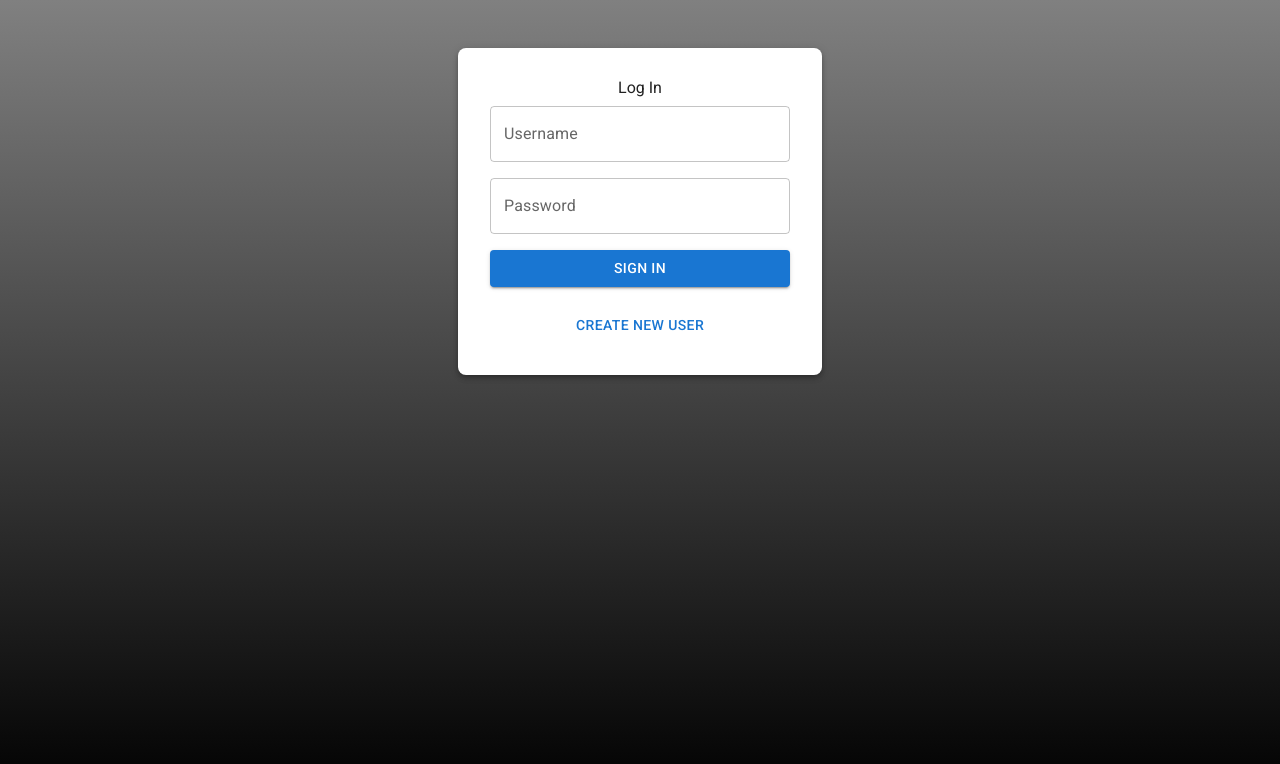
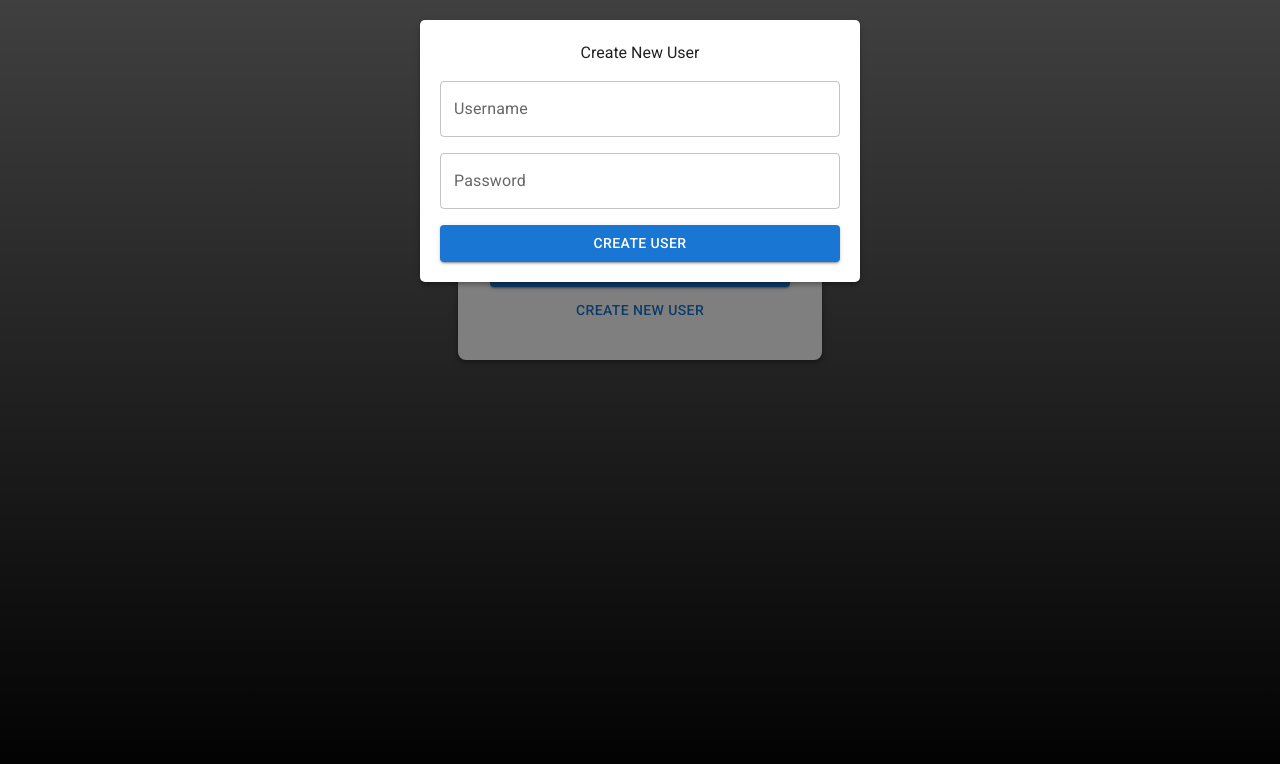
Before and after one commit to ferrarizaum/ValorantHub, a React (Create React App) app: page /login in a window 1280 px wide. Both pictures are taken after a click on the button "CREATE NEW USER". Shown: the top 764 px of the page. Built offline with nearby package versions, Linux system fonts and the light colour scheme.

Commit message:
adding new create user functionality

```diff
--- /dev/null
+++ b/src/api/Users/createUser.js
@@ -0,0 +1,25 @@
+const createUser = async (body) => {
+  console.log(body);
+  try {
+    const response = await fetch(
+      `${process.env.REACT_APP_BACKEND_ADDRESS}/user`,
+      {
+        method: "POST",
+        headers: {
+          "Content-Type": "application/json",
+        },
+        body: JSON.stringify(body),
+      }
+    );
+    if (!response.ok) {
+      throw new Error("Network response was not ok");
+    }
+
+    return response.json();
+  } catch (error) {
+    console.error("Error fetching data:", error);
+    throw error;
+  }
+};
+
+export default createUser;
--- /dev/null
+++ b/src/components/CreateUserForm.jsx
@@ -0,0 +1,101 @@
+import React, { useState } from "react";
+import { useForm } from "react-hook-form";
+import { Button, Modal, Paper, TextField, Typography } from "@mui/material";
+import { useMutation } from "@tanstack/react-query";
+import createUser from "../api/Users/createUser";
+
+const useCreateUser = () => {
+  return useMutation({
+    mutationFn: createUser,
+    onSuccess: () => {
+      console.log("User created successfully");
+    },
+    onError: (error) => {
+      console.error("Error creating user:", error);
+    },
+  });
+};
+
+function CreateUserForm() {
+  const [open, setOpen] = useState(false);
+  const {
+    register,
+    handleSubmit,
+    formState: { errors },
+  } = useForm();
+  const { mutate: createUserMutate, isLoading: isCreatingUser } =
+    useCreateUser();
+
+  const onSubmit = (data) => {
+    const newUser = {
+      userName: data.newUserName,
+      password: data.newPassword,
+    };
+    createUserMutate(newUser, {
+      onSuccess: () => {
+        setOpen(!open);
+      },
+    });
+  };
+
+  return (
+    <>
+      <div>
+        <Button onClick={() => setOpen(!open)}>Create new user</Button>
+        <Modal open={open} onClose={() => setOpen(!open)}>
+          <Paper
+            elevation={4}
+            style={{
+              textAlign: "center",
+              justifySelf: "center",
+              margin: 20,
+              padding: 20,
+              width: 400,
+              borderRadius: 5,
+            }}
+          >
+            <div style={{ marginTop: 5, marginBottom: 20 }}>
+              <h2>Create New User</h2>
+            </div>
+            <form onSubmit={handleSubmit(onSubmit)}>
+              <div style={{ marginBottom: 16 }}>
+                <TextField
+                  fullWidth
+                  label="Username"
+                  {...register("newUserName", {
+                    required: "Username is required",
+                  })}
+                  error={!!errors.newUserName}
+                  helperText={errors.newUserName?.message}
+                />
+              </div>
+              <div style={{ marginBottom: 16 }}>
+                <TextField
+                  fullWidth
+                  type="password"
+                  label="Password"
+                  {...register("newPassword", {
+                    required: "Password is required",
+                  })}
+                  error={!!errors.newPassword}
+                  helperText={errors.newPassword?.message}
+                />
+              </div>
+              <Button
+                variant="contained"
+                color="primary"
+                fullWidth
+                type="submit"
+                disabled={isCreatingUser}
+              >
+                {isCreatingUser ? "Creating user..." : "Create User"}
+              </Button>
+            </form>
+          </Paper>
+        </Modal>
+      </div>
+    </>
+  );
+}
+
+export default CreateUserForm;
--- a/src/pages/LoginPage.jsx
+++ b/src/pages/LoginPage.jsx
@@ -5,7 +5,46 @@ import Snackbar from "@mui/material/Snackbar";
 import fetchLogin from "../api/fetchLogin";
 import { useAuth } from "../components/context/AuthContext";
 import { useNavigate } from "react-router-dom";
-import { Button, Paper, TextField, Alert, Typography } from "@mui/material";
+import {
+  Button,
+  Paper,
+  TextField,
+  Alert,
+  Modal,
+  Typography,
+} from "@mui/material";
+import CreateUserForm from "../components/CreateUserForm";
+import NestedModal from "../components/test";
+
+function ChildModal() {
+  const [open, setOpen] = React.useState(false);
+  const handleOpen = () => {
+    setOpen(true);
+  };
+  const handleClose = () => {
+    setOpen(false);
+  };
+
+  return (
+    <React.Fragment>
+      <Button onClick={handleOpen}>Open Child Modal</Button>
+      <Modal
+        open={open}
+        onClose={handleClose}
+        aria-labelledby="child-modal-title"
+        aria-describedby="child-modal-description"
+      >
+        <div sx={{ width: 200 }}>
+          <h2 id="child-modal-title">Text in a child modal</h2>
+          <p id="child-modal-description">
+            Lorem ipsum, dolor sit amet consectetur adipisicing elit.
+          </p>
+          <Button onClick={handleClose}>Close Child Modal</Button>
+        </div>
+      </Modal>
+    </React.Fragment>
+  );
+}
 
 const useLogIn = () => {
   const navigate = useNavigate();
@@ -33,7 +72,11 @@ const LogInPage = () => {
   const [snackbarOpen, setSnackbarOpen] = useState(false);
 
   const onSubmit = async (data) => {
-    mutate(data, {
+    const loginData = {
+      userName: data.loginUserName,
+      password: data.loginPassword,
+    };
+    mutate(loginData, {
       onSuccess: () => setSnackbarOpen(true),
     });
   };
@@ -57,7 +100,9 @@ const LogInPage = () => {
             <TextField
               fullWidth
               label="Username"
-              {...register("userName", { required: "Username is required" })}
+              {...register("loginUserName", {
+                required: "Username is required",
+              })}
               error={!!errors.userName}
               helperText={errors.userName?.message}
             />
@@ -67,12 +112,13 @@ const LogInPage = () => {
               fullWidth
               type="password"
               label="Password"
-              {...register("password", { required: "Password is required" })}
+              {...register("loginPassword", {
+                required: "Password is required",
+              })}
               error={!!errors.password}
               helperText={errors.password?.message}
             />
           </div>
-          <div>
           <div>
             <Button
               variant="contained"
@@ -83,13 +129,8 @@ const LogInPage = () => {
             >
               {isLoading ? "Logging in..." : "Sign In"}
             </Button>
-            </div>
-            <div style={{ marginTop: 20 }}>
-              <Button>
-                <Typography variant="contained" color="primary">
-                  Create new user
-                </Typography>
-              </Button>
+            <div style={{ marginTop: 5 }}>
+              <CreateUserForm />
             </div>
           </div>
         </form>
```
Lines whose indentation alone changed are shown as unchanged.
